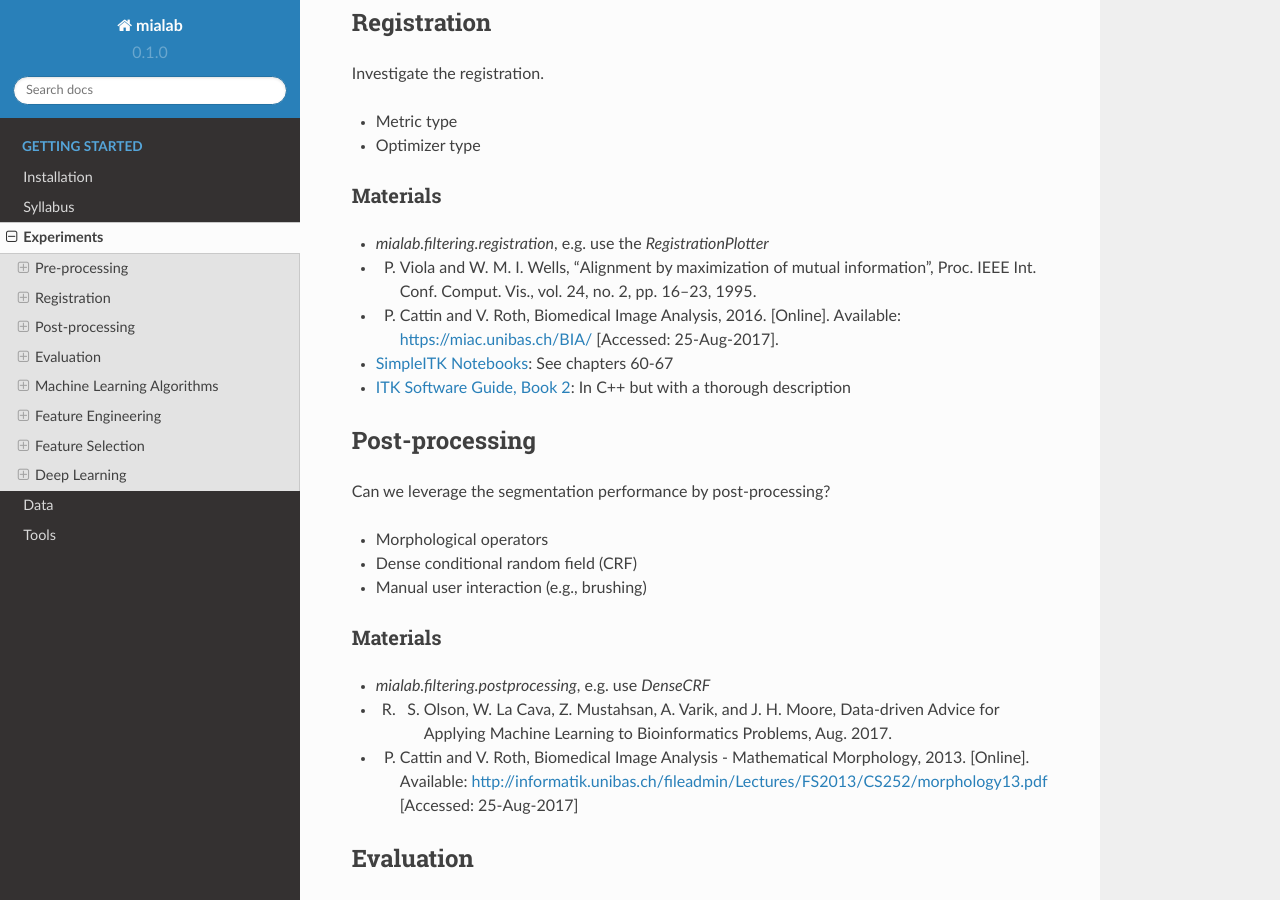
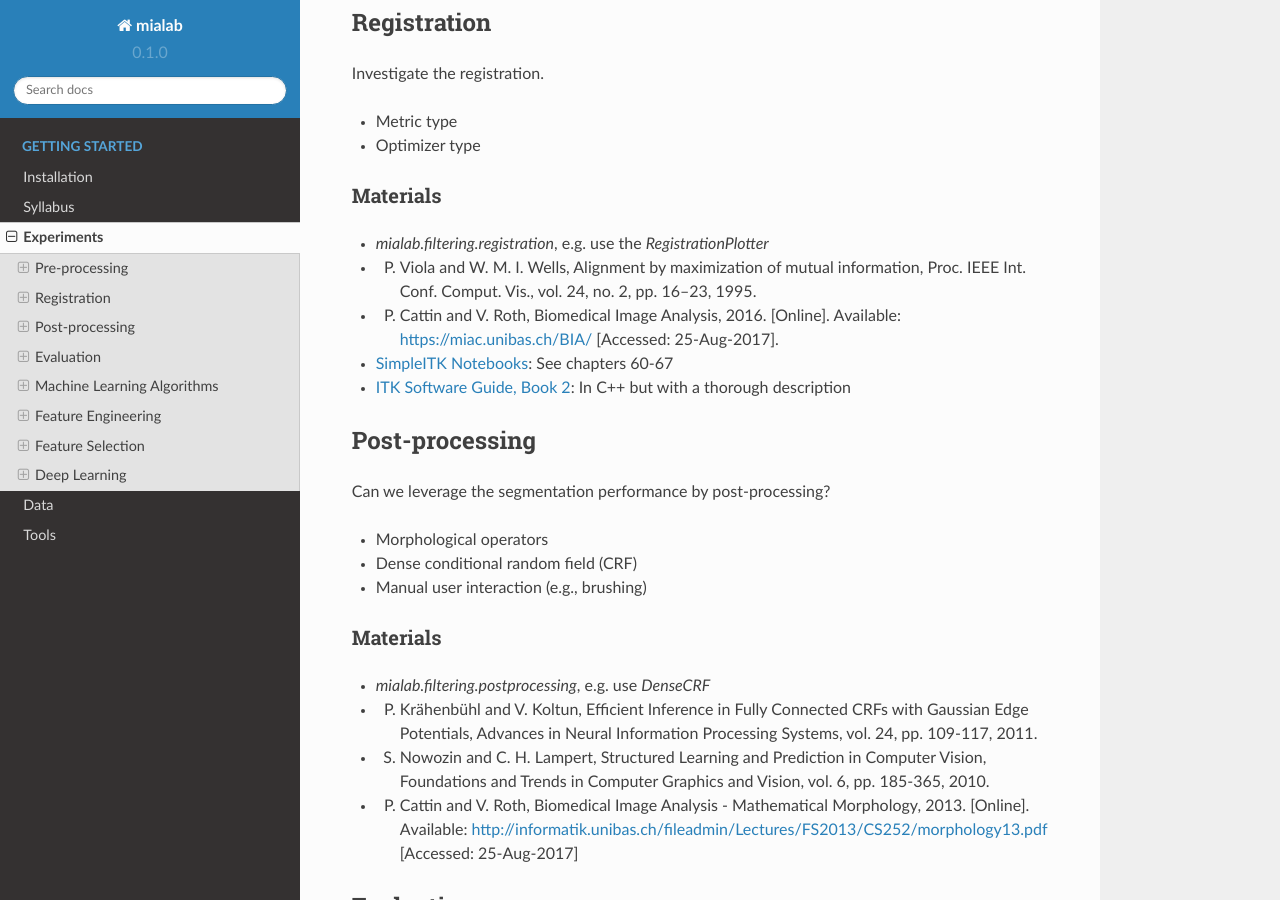
Before and after one commit to ubern-mia/MIALab, a Sphinx documentation site: the page built from docs/experiments.rst, in a window 1280 px wide and 900 px high, scrolled down 668 px. Built offline with Sphinx 7.4.7 and the Read the Docs theme 2.0.0, drawn with Linux system fonts in a browser that asks for light colours; formulas are drawn with MathJax 3.

Commit message:
docs(experiments): references for CRF

```diff
--- a/docs/experiments.rst
+++ b/docs/experiments.rst
@@ -34,7 +34,7 @@ Materials
 ^^^^^^^^^
 
 - `mialab.filtering.registration`, e.g. use the `RegistrationPlotter`
-- P. Viola and W. M. I. Wells, "Alignment by maximization of mutual information", Proc. IEEE Int. Conf. Comput. Vis., vol. 24, no. 2, pp. 16–23, 1995.
+- P. Viola and W. M. I. Wells, Alignment by maximization of mutual information, Proc. IEEE Int. Conf. Comput. Vis., vol. 24, no. 2, pp. 16–23, 1995.
 - P. Cattin and V. Roth, Biomedical Image Analysis, 2016. [Online]. Available: https://miac.unibas.ch/BIA/ [Accessed: 25-Aug-2017].
 - `SimpleITK Notebooks <http://insightsoftwareconsortium.github.io/SimpleITK-Notebooks/>`_: See chapters 60-67
 - `ITK Software Guide, Book 2 <https://itk.org/ITKSoftwareGuide/html/Book2/ITKSoftwareGuide-Book2ch3.html>`_: In C++ but with a thorough description
@@ -52,7 +52,8 @@ Materials
 ^^^^^^^^^
 
 - `mialab.filtering.postprocessing`, e.g. use `DenseCRF`
-- R. S. Olson, W. La Cava, Z. Mustahsan, A. Varik, and J. H. Moore, Data-driven Advice for Applying Machine Learning to Bioinformatics Problems, Aug. 2017.
+- P. Krähenbühl and V. Koltun, Efficient Inference in Fully Connected CRFs with Gaussian Edge Potentials, Advances in Neural Information Processing Systems, vol. 24, pp. 109-117, 2011.
+- S. Nowozin and C. H. Lampert, Structured Learning and Prediction in Computer Vision, Foundations and Trends in Computer Graphics and Vision, vol. 6, pp. 185-365, 2010.
 - P. Cattin and V. Roth, Biomedical Image Analysis - Mathematical Morphology, 2013. [Online]. Available: http://informatik.unibas.ch/fileadmin/Lectures/FS2013/CS252/morphology13.pdf [Accessed: 25-Aug-2017]
 
 Evaluation
```
Also changed, not shown: other parts of docs/experiments.rst (+2 -0 lines).
